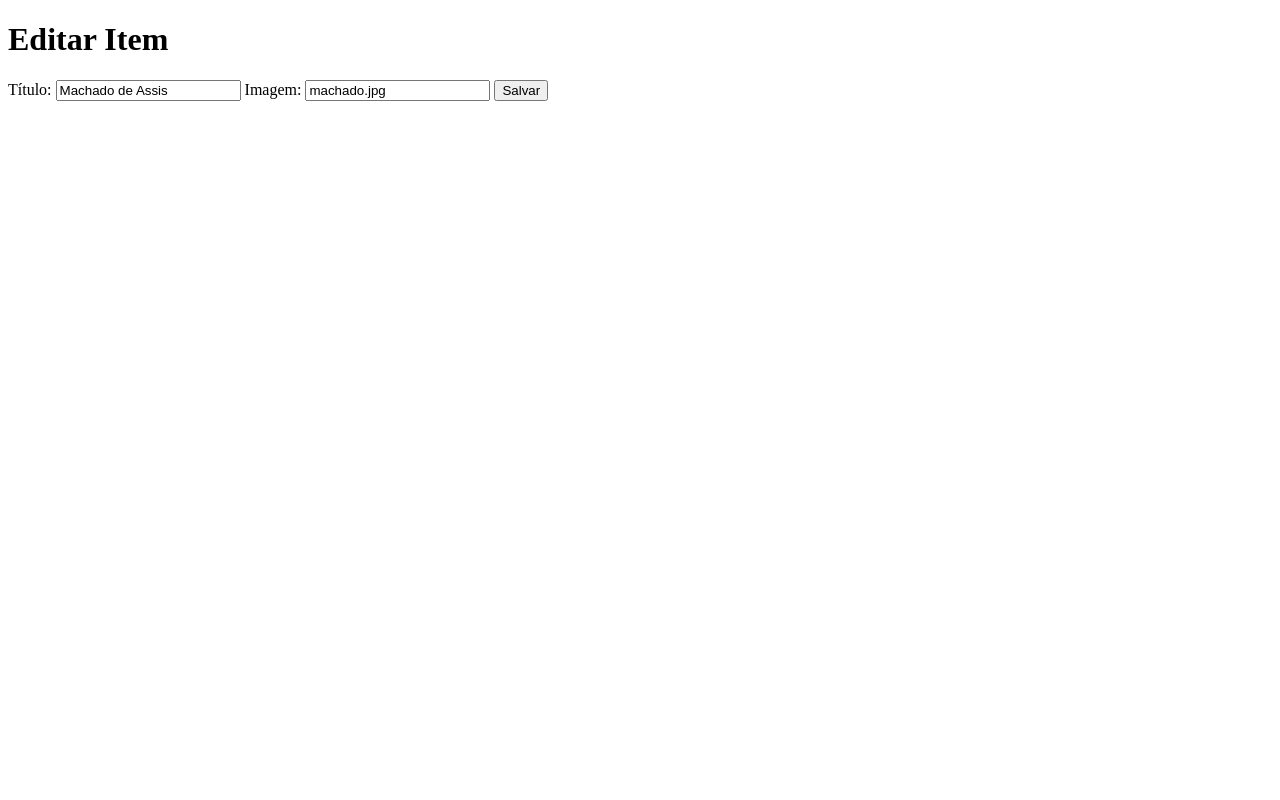
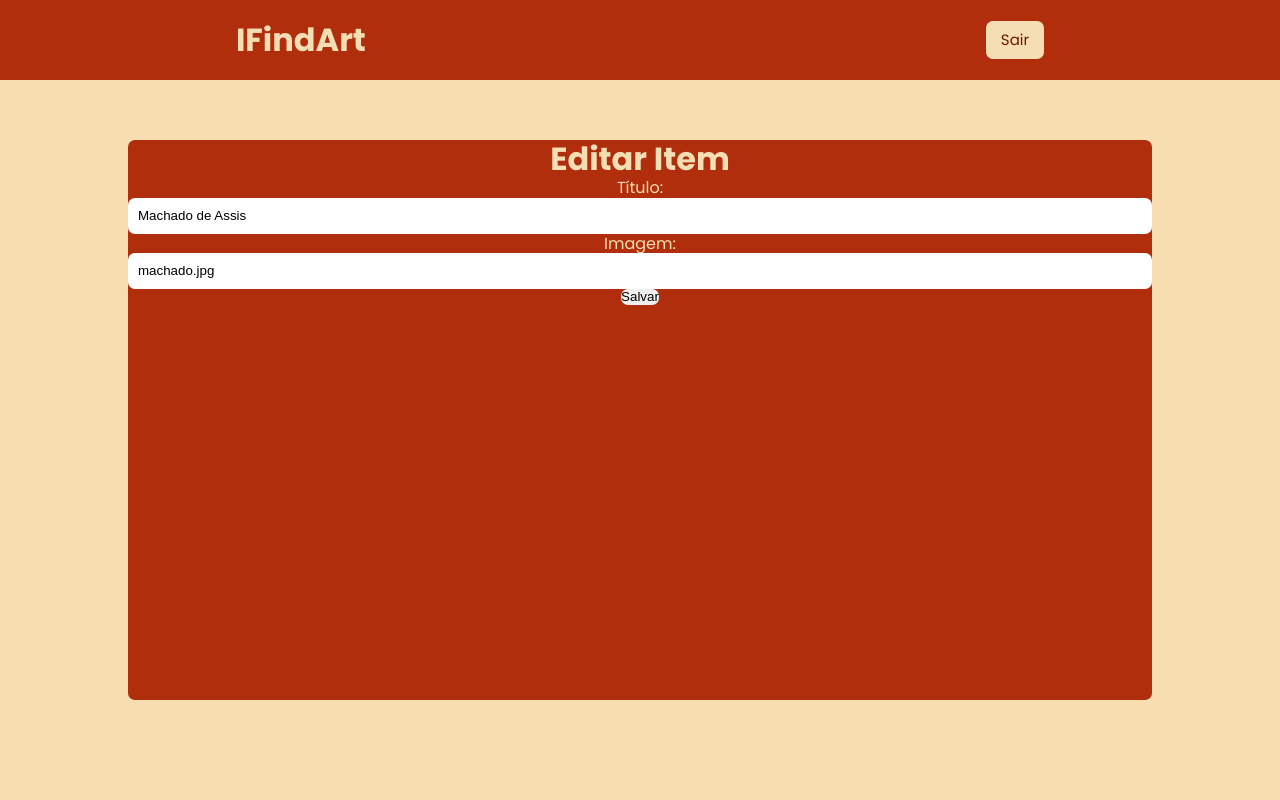
Before and after one commit to sabriwnaa/IFindArt, a PHP site: page /editarItem.php?id=10 in a window 1280 px wide. Run offline with PHP 8.4, Linux system fonts and the light colour scheme; a user stored in the database is signed in; data comes from the database, SQL or seed files in the repository.

Commit message:
estilização tela editar item

```diff
--- a/addItem.php
+++ b/addItem.php
@@ -64,7 +64,7 @@ if ($_SERVER['REQUEST_METHOD'] === 'POST') {
 <?php include 'HeaderFooter/header.php'; ?>
 <div class='main'>
 
-<div class='boxCadastroItem'>
+<div class='boxItem'>
     <h1 class='tituloAdmin'>Cadastrar novo artista</h1>
     <div class='camposAddItem'>
         <?php if (isset($erro)) : ?>
--- a/editarItem.php
+++ b/editarItem.php
@@ -28,10 +28,17 @@ if ($_SERVER['REQUEST_METHOD'] === 'POST') {
     <meta charset="UTF-8">
     <meta name="viewport" content="width=device-width, initial-scale=1.0">
     <title>Editar Item</title>
+    <link rel="stylesheet" href="style.css">
 </head>
 
 <body>
-    <h1>Editar Item</h1>
+
+    <div class='container'>
+        <?php include 'HeaderFooter/header.php'; ?>
+
+        <div class='main'>
+            <div class='boxItem'>
+            <h1>Editar Item</h1>
     <?php if (isset($error)): ?>
         <p style="color:red;"><?= $error; ?></p>
     <?php endif; ?>
@@ -42,6 +49,17 @@ if ($_SERVER['REQUEST_METHOD'] === 'POST') {
         <input type="text" name="imagem" id="imagem" value="<?= htmlspecialchars($item->imagem); ?>" required>
         <button type="submit">Salvar</button>
     </form>
+            </div>
+        </div>
+
+
+
+
+    </div>
+
+
+
+
 </body>
 
 </html>
--- a/style.css
+++ b/style.css
@@ -263,7 +263,7 @@ form{
     flex: 1;
 }
 
-.boxCadastroItem{
+.boxItem{
     width: 80%;
     height: 70vh;
     margin-bottom: 5vh;
```
